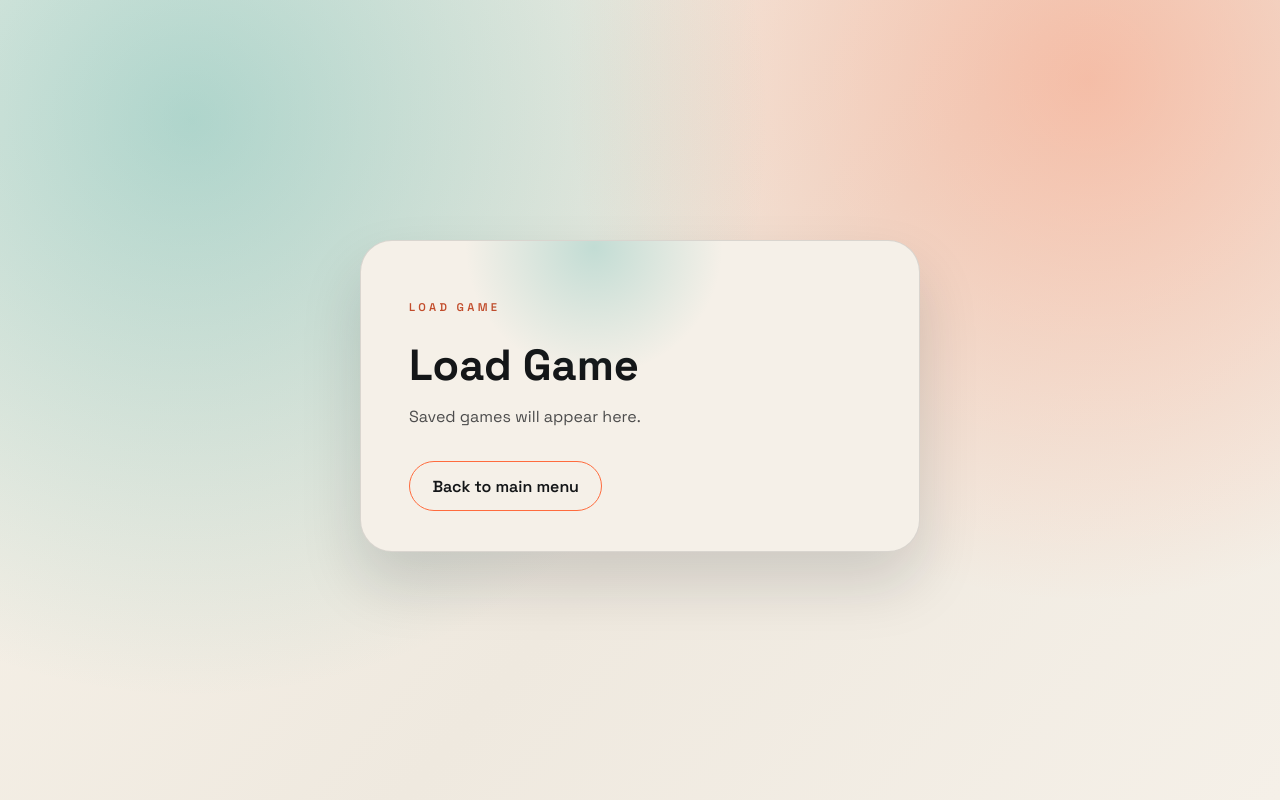
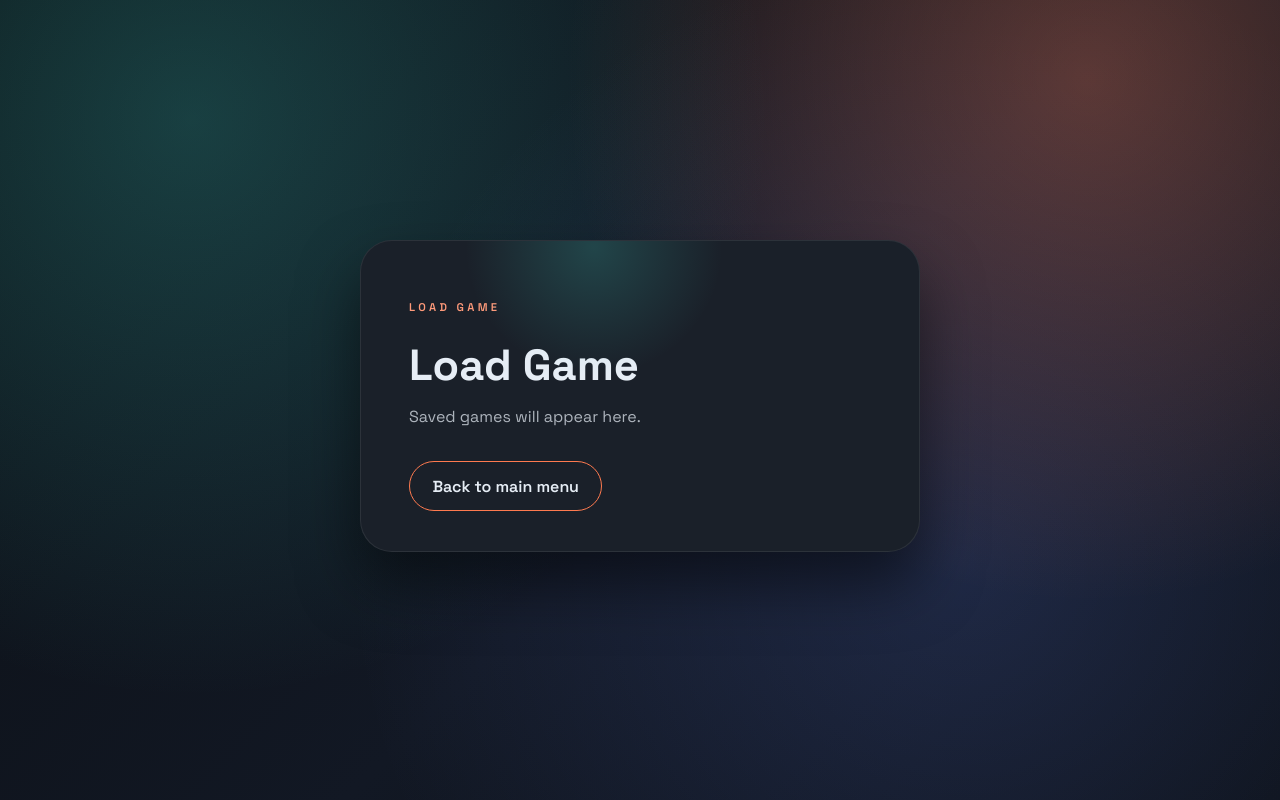
Before and after one commit to BrodaPL/srogame, an Angular app: page /load in a window 1280 px wide. Built offline with nearby package versions, Linux system fonts and the light colour scheme.

Commit message:
Updated stylesheet to implement dark mode theme, revamped color variables, and enhanced visual consistency across encyclopedia pages.

```diff
--- a/src/styles.css
+++ b/src/styles.css
@@ -14,6 +14,8 @@
 body {
   margin: 0;
   font-family: var(--font-sans), serif;
+  background: #0b0f14;
+  color: #e6edf5;
 }
 
 app-root {
@@ -21,24 +23,30 @@ app-root {
 }
 
 .page {
-  --ink: #141618;
-  --panel: #f5f0e8;
-  --panel-shadow: rgba(16, 20, 24, 0.15);
-  --accent: #ff6b3d;
-  --accent-dark: #c24c2b;
-  --teal: #2aa198;
-  --line: rgba(20, 22, 24, 0.2);
-  --glow: rgba(255, 107, 61, 0.28);
+  --ink: #e6edf5;
+  --panel: #1a2029;
+  --panel-shadow: rgba(0, 0, 0, 0.5);
+  --accent: #ff7a4f;
+  --accent-dark: #ff9a7a;
+  --teal: #3cc9bd;
+  --line: rgba(255, 255, 255, 0.08);
+  --glow: rgba(255, 122, 79, 0.35);
+  --muted: rgba(230, 237, 245, 0.72);
+  --muted-soft: rgba(230, 237, 245, 0.55);
+  --surface: rgba(18, 23, 30, 0.92);
+  --surface-strong: rgba(14, 18, 24, 0.95);
 
   color: var(--ink);
+  color-scheme: dark;
   min-height: 100vh;
   display: grid;
   place-items: center;
   padding: 2.5rem 1.5rem 3rem;
   background:
-    radial-gradient(circle at 15% 15%, rgba(42, 161, 152, 0.35), transparent 45%),
-    radial-gradient(circle at 85% 10%, rgba(255, 107, 61, 0.35), transparent 40%),
-    linear-gradient(130deg, #f8f3ea, #efe9df 55%, #f5f0e8);
+    radial-gradient(circle at 15% 15%, rgba(60, 201, 189, 0.25), transparent 45%),
+    radial-gradient(circle at 85% 10%, rgba(255, 122, 79, 0.3), transparent 40%),
+    radial-gradient(circle at 75% 70%, rgba(106, 137, 255, 0.18), transparent 55%),
+    linear-gradient(135deg, #0b0f14, #121824 55%, #0b0f14);
 }
 
 .panel {
@@ -47,7 +55,7 @@ app-root {
   border-radius: 32px;
   padding: 2.75rem 3rem 2.5rem;
   box-shadow: 0 32px 60px var(--panel-shadow);
-  border: 1px solid rgba(20, 22, 24, 0.12);
+  border: 1px solid var(--line);
   position: relative;
   overflow: hidden;
 }
@@ -63,7 +71,7 @@ app-root {
   inset: -40% 35% auto auto;
   width: 260px;
   height: 260px;
-  background: radial-gradient(circle, rgba(42, 161, 152, 0.25), transparent 70%);
+  background: radial-gradient(circle, rgba(60, 201, 189, 0.22), transparent 70%);
   pointer-events: none;
 }
 
@@ -92,7 +100,7 @@ app-root {
   font-size: 1rem;
   max-width: 35ch;
   line-height: 1.5;
-  color: rgba(20, 22, 24, 0.75);
+  color: var(--muted);
 }
 
 .menu {
@@ -103,7 +111,7 @@ app-root {
 .menu-button {
   border-radius: 999px;
   border: 1px solid var(--line);
-  background: rgba(255, 255, 255, 0.8);
+  background: var(--surface);
   padding: 0.95rem 1.4rem;
   font-size: 1rem;
   font-weight: 600;
@@ -130,7 +138,7 @@ app-root {
 .encyclopedia-meta {
   margin: 0;
   font-weight: 600;
-  color: rgba(20, 22, 24, 0.7);
+  color: var(--muted);
 }
 
 .encyclopedia-grid {
@@ -143,8 +151,8 @@ app-root {
   border-radius: 24px;
   border: 1px solid var(--line);
   padding: 1.5rem;
-  background: rgba(255, 255, 255, 0.8);
-  box-shadow: 0 18px 32px rgba(20, 22, 24, 0.08);
+  background: var(--surface);
+  box-shadow: 0 18px 32px rgba(0, 0, 0, 0.45);
   display: grid;
   gap: 1.2rem;
 }
@@ -152,8 +160,8 @@ app-root {
 .ship-media {
   border-radius: 20px;
   overflow: hidden;
-  background: linear-gradient(140deg, rgba(255, 255, 255, 0.85), rgba(255, 255, 255, 0.45));
-  border: 1px solid rgba(20, 22, 24, 0.08);
+  background: linear-gradient(140deg, rgba(32, 39, 52, 0.9), rgba(17, 22, 30, 0.8));
+  border: 1px solid var(--line);
   display: block;
 }
 
@@ -189,7 +197,7 @@ app-root {
 .ship-card__subtitle {
   margin: 0.35rem 0 0;
   font-size: 0.9rem;
-  color: rgba(20, 22, 24, 0.7);
+  color: var(--muted);
 }
 
 .ship-card__subtitle--wide {
@@ -204,15 +212,15 @@ app-root {
   font-weight: 700;
   letter-spacing: 0.12em;
   text-transform: uppercase;
-  background: rgba(255, 255, 255, 0.7);
+  background: rgba(255, 255, 255, 0.08);
   color: var(--accent-dark);
   text-align: center;
 }
 
 .badge--jump {
-  border-color: rgba(42, 161, 152, 0.35);
+  border-color: rgba(60, 201, 189, 0.4);
   color: var(--teal);
-  background: rgba(42, 161, 152, 0.12);
+  background: rgba(60, 201, 189, 0.16);
 }
 
 .ship-stats {
@@ -231,7 +239,7 @@ app-root {
   text-transform: uppercase;
   letter-spacing: 0.18em;
   font-weight: 700;
-  color: rgba(20, 22, 24, 0.55);
+  color: var(--muted-soft);
 }
 
 .ship-stat__value {
@@ -249,7 +257,7 @@ app-root {
   text-transform: uppercase;
   letter-spacing: 0.2em;
   font-weight: 700;
-  color: rgba(20, 22, 24, 0.6);
+  color: var(--muted-soft);
 }
 
 .weapon-list {
@@ -273,18 +281,18 @@ app-root {
   padding: 0.2rem 0.55rem;
   font-size: 0.75rem;
   font-weight: 600;
-  background: rgba(255, 255, 255, 0.9);
+  background: rgba(255, 255, 255, 0.08);
 }
 
 .weapon-meta {
   font-size: 0.85rem;
-  color: rgba(20, 22, 24, 0.75);
+  color: var(--muted);
 }
 
 .ship-empty {
   margin: 0;
   font-size: 0.9rem;
-  color: rgba(20, 22, 24, 0.6);
+  color: var(--muted-soft);
 }
 
 .cost-row {
@@ -298,24 +306,24 @@ app-root {
 .cost-chip {
   border-radius: 999px;
   border: 1px solid var(--line);
-  padding: 0.25rem 0.6rem;
-  background: rgba(245, 245, 245, 0.9);
+  padding: 0.1rem 0.2rem;
+  background: rgba(255, 255, 255, 0.06);
   display: inline-flex;
   align-items: center;
-  gap: 0.35rem;
+  gap: 0.3rem;
 }
 
 .cost-chip--crystal {
-  background: rgba(203, 232, 255, 0.7);
+  background: rgba(78, 140, 255, 0.2);
 }
 
 .cost-chip--deuterium {
-  background: rgba(203, 245, 214, 0.75);
+  background: rgba(70, 200, 140, 0.2);
 }
 
 .cost-icon {
-  width: 16px;
-  height: 16px;
+  width: 24px;
+  height: 24px;
   object-fit: contain;
 }
 
@@ -340,7 +348,8 @@ app-root {
   padding: 0.85rem 1rem;
   font-size: 1rem;
   font-family: var(--font-mono), serif;
-  background: rgba(255, 255, 255, 0.7);
+  background: var(--surface-strong);
+  color: var(--ink);
   transition: border-color 0.2s ease, box-shadow 0.2s ease, transform 0.2s ease;
 }
 
@@ -381,8 +390,8 @@ app-root {
   margin-top: 2rem;
   padding: 1rem 1.25rem;
   border-radius: 18px;
-  border: 1px solid rgba(42, 161, 152, 0.3);
-  background: rgba(42, 161, 152, 0.08);
+  border: 1px solid rgba(60, 201, 189, 0.3);
+  background: rgba(60, 201, 189, 0.1);
   font-size: 0.95rem;
   line-height: 1.6;
 }
```
